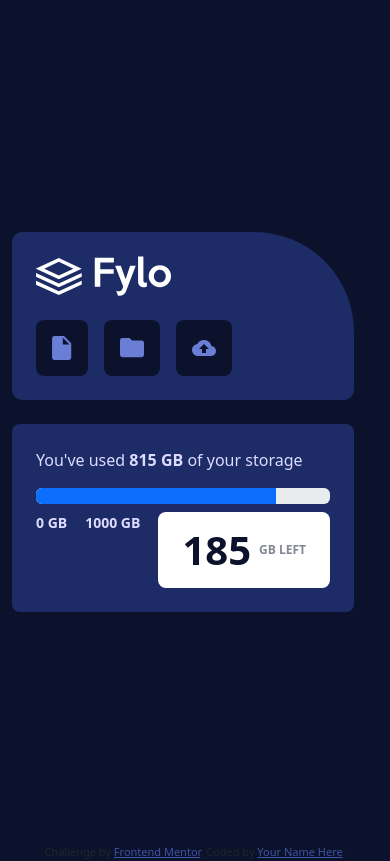
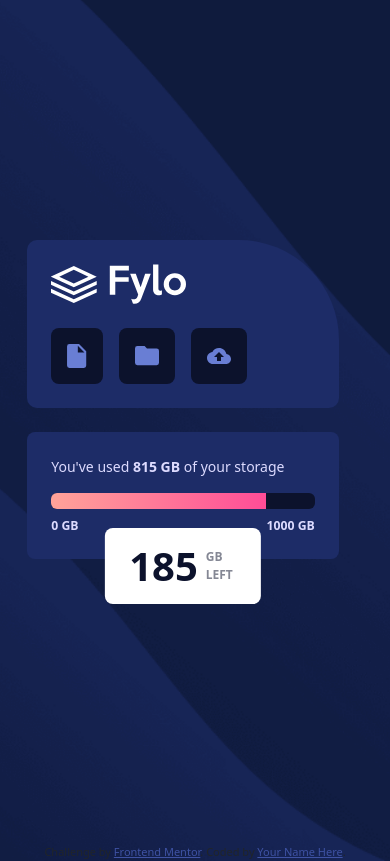
Before and after one commit to Amguifarro/SBA-3, a plain HTML site: page fylo-data-storage-component-master/index.html in a window 390 px wide. Drawn offline with nearby package versions, Linux system fonts and the light colour scheme.

Commit message:
Added responsive desktop and mobile layouts

```diff
--- a/fylo-data-storage-component-master/index.html
+++ b/fylo-data-storage-component-master/index.html
@@ -16,7 +16,7 @@
   <main class="container min-vh-100 d-flex align-items-center">
     <div class="row w-100 justify-content-center align-items-end g-4">
 
-      <section class="col-12 col-md-4">
+      <section class="col-11 col-md-4">
 
         <div class="fylo-card p-4">
           <img src="images/logo.svg" alt="Fylo logo" class="mb-4">
@@ -39,7 +39,7 @@
 
       </section>
 
-      <section class="col-12 col-md-6">
+      <section class="col-11 col-md-6">
 
         <div class="storage-card p-4 rounded-3">
           <p class="mb-3">You've used <strong> 815 GB</strong> of your storage</p>
--- a/fylo-data-storage-component-master/style.css
+++ b/fylo-data-storage-component-master/style.css
@@ -3,7 +3,14 @@
 
 body {
   background-color: hsl(229, 57%, 11%);
-}
+  background-image: url("images/bg-desktop.png");
+  background-repeat: no-repeat;
+  background-size: 100% 50%;
+  background-position: bottom;
+  min-height: 100vh;
+  font-size: 14px;
+  }
+
 .fylo-card {
   background-color: hsl(228, 56%, 26%);
   border-radius: 10px 100px 10px 10px;
@@ -16,7 +23,9 @@ body {
 .storage-card {
   background-color: hsl(228, 56%, 26%);
   color: hsl(243, 100%, 93%);
+  position: relative;
 }
+
 
 .remaining-number {
   font-size: 2.5rem;
@@ -26,3 +35,43 @@ body {
 .remaining-text {
   font-size: 0.75rem;
   color: hsl(229, 7%, 55%);
+}
+
+.storage-progress {
+  background-color: hsl(229, 57%, 11%);
+}
+
+.progress-bar {
+  background: linear-gradient(
+    to right,
+    hsl(6, 100%, 80%),
+    hsl(335, 100%, 65%)
+  );
+}
+
+@media (max-width: 767px) {
+  body {
+    background-image: url("images/bg-mobile.png");
+    background-size: cover;
+    background-position: center;
+
+  .storage-remaining {
+      top: auto;
+      right: 50%;
+      bottom: -45px;
+      transform: translateX(50%);
+    }
+
+  .storage-card {
+      margin-bottom: 45px;
+    }
+  }
+
+}
+
+
+.storage-remaining {
+  position: absolute;
+  right: 24px;
+  top: -45px;
+}
```
